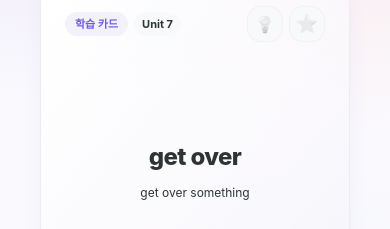
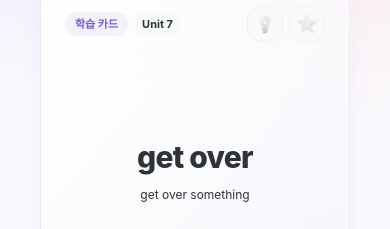
Before and after one commit to memmi47/project-mnemosyne, a Next.js app: page /session in a window 390 px wide. Shown: the part 164-393 px from the top of the page. Built offline with nearby package versions, Linux system fonts and the light colour scheme.

Commit message:
style: 학습 카드 앞면과 뒷면의 숙어 텍스트 크기 확대 복원
- 모바일 환경에서 앞면 텍스트를 text-2xl에서 text-3xl로 확대 (PC는 text-5xl)
- 뒷면 텍스트를 text-xl에서 text-2xl로 확대하여 시원시원한 가독성 및 몰입감 극대화

```diff
--- a/components/session-flow.tsx
+++ b/components/session-flow.tsx
@@ -475,7 +475,7 @@ export function SessionFlow({ items, mode = "general" }: { items: SessionItem[];
                   )}
                 </div>
                 <div className="flex flex-col items-center justify-center py-10 text-center w-full box-border">
-                  <h1 className="text-2xl sm:text-4xl font-extrabold tracking-tight text-ink w-full px-2 break-words">
+                  <h1 className="text-3xl sm:text-5xl font-extrabold tracking-tight text-ink w-full px-2 break-words">
                     {expression}
                   </h1>
                   <p className="mt-3 text-xs sm:text-sm text-faint">
@@ -492,7 +492,7 @@ export function SessionFlow({ items, mode = "general" }: { items: SessionItem[];
               <div className="absolute inset-0 flex flex-col rounded-card border border-primary/30 bg-gradient-to-br from-white to-primary-soft p-6 sm:p-8 shadow-card [backface-visibility:hidden] [-webkit-backface-visibility:hidden] [transform:rotateY(180deg)] overflow-y-auto">
                 <div className="flex items-center justify-between gap-2 w-full box-border">
                   <div className="flex items-baseline gap-2 min-w-0 flex-1">
-                    <h2 className="text-xl sm:text-2xl font-extrabold text-ink truncate">{expression}</h2>
+                    <h2 className="text-2xl sm:text-3xl font-extrabold text-ink truncate">{expression}</h2>
                     <span className="rounded-badge bg-surface px-2 py-1 text-[10px] sm:text-[11px] font-bold text-muted flex-shrink-0">
                       {loData.separability === "inseparable" ? "분리 불가" : "분리 가능"}
                     </span>
```
